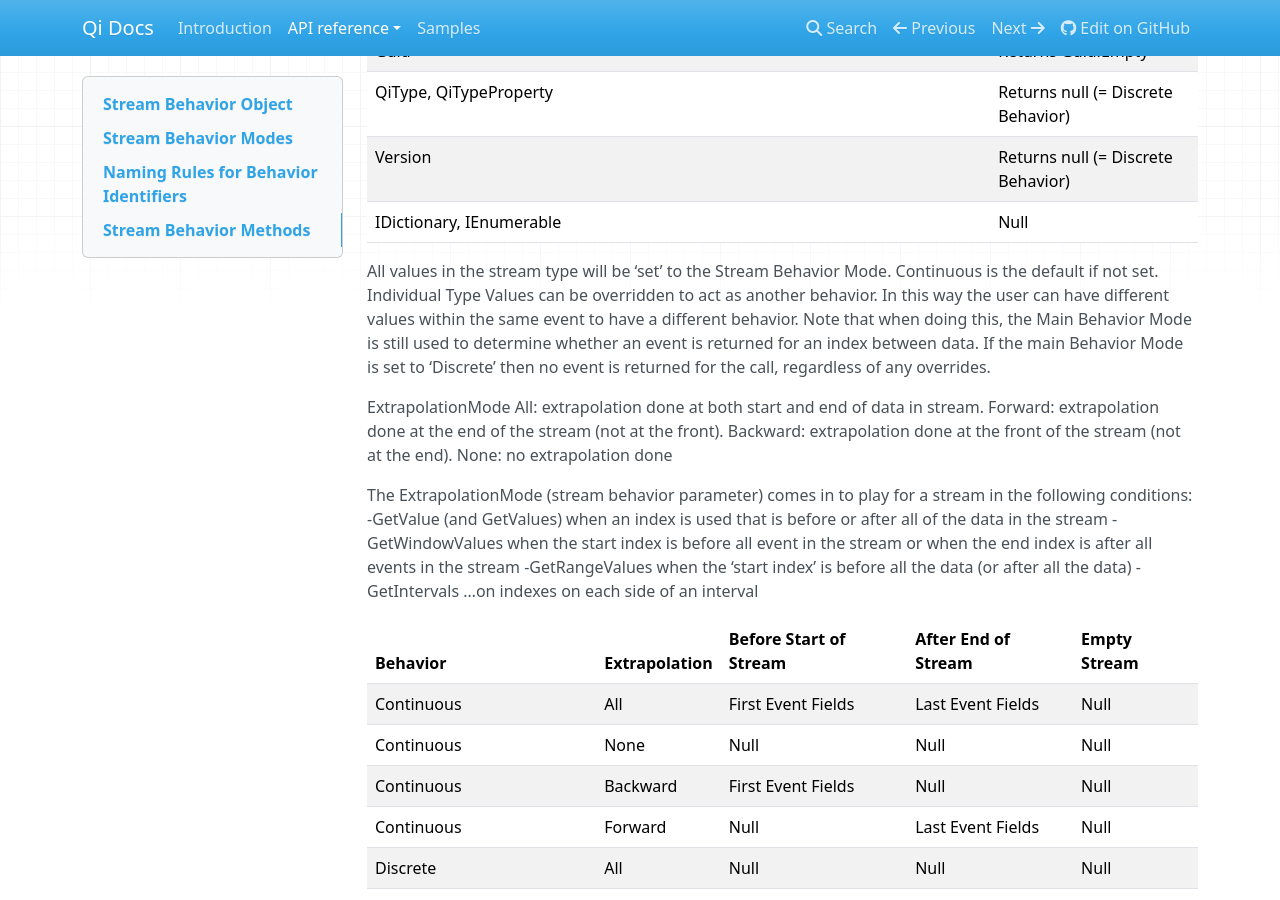
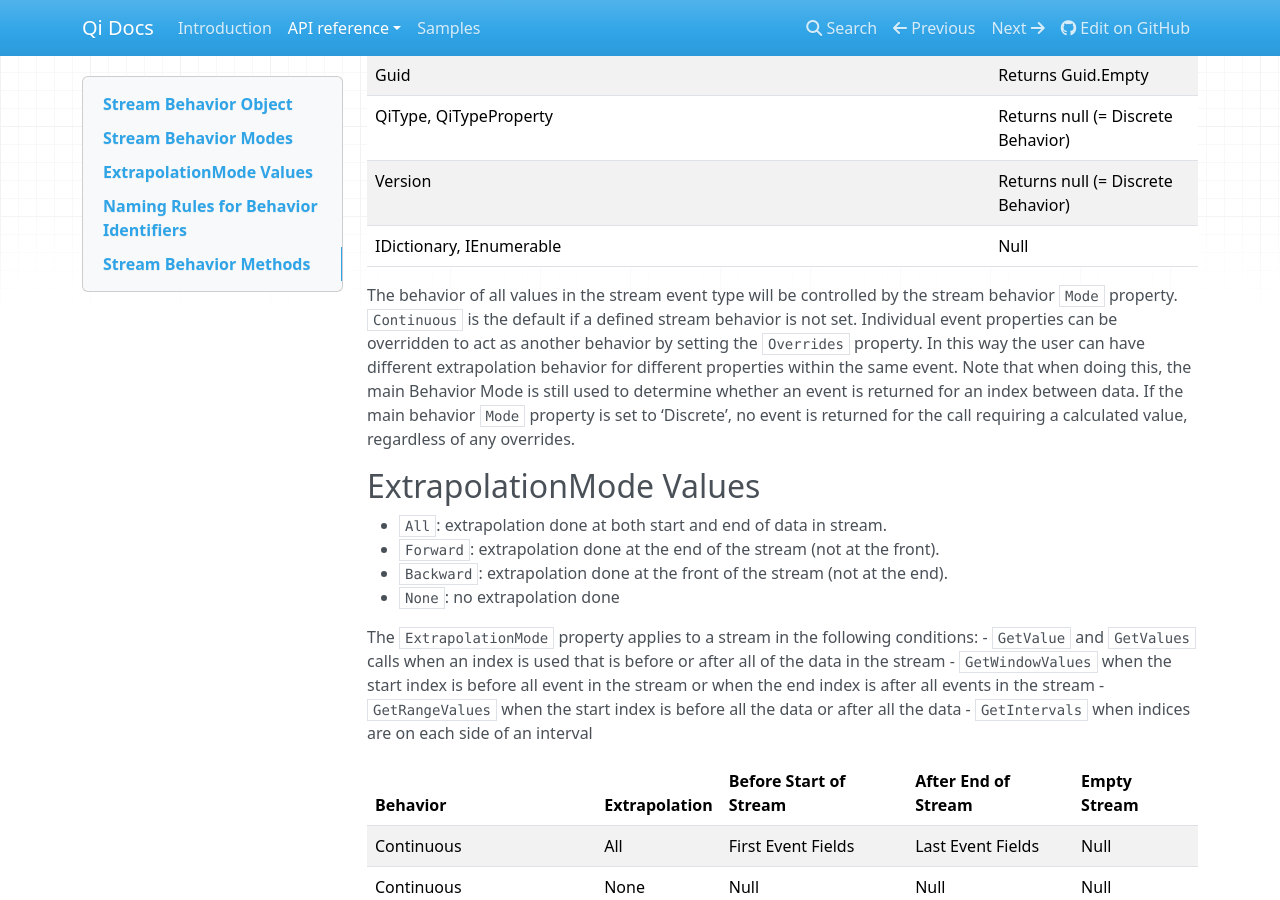
Before and after one commit to ssuryanarayanan/Qi-Docs, an MkDocs documentation site: the page built from docs/StreamBehaviors.md, in a window 1280 px wide and 900 px high, scrolled down 2053 px. Built offline with MkDocs 1.6.1, drawn with Linux system fonts in a browser that asks for light colours; nearby versions of some CDN libraries; old or Windows-style settings are respelled for this version of MkDocs; some of the changed text lies outside the part shown.

Commit message:
Formatting fixes

````diff
--- a/docs/StreamBehaviors.md
+++ b/docs/StreamBehaviors.md
@@ -1,12 +1,12 @@
-The Stream Behavior is applied to a stream and effects how certain data read operations will be performed. The Stream Behavior must first be defined and then can be applied to the stream when it is created (GetOrCreateStream method) or updated (UpdateStream method). Stream Behavior is always referenced with its Id.
+Stream behaviors are applied to streams to effects how certain data read operations will be performed. A stream behavior must first be defined and then can be applied to a stream when it is created (`GetOrCreateStream` method) or updated (`UpdateStream` method). A stream behavior is always referenced with its `Id` property.
 
-The Stream Behavior can be changed between reads to change how the read acts. The Stream could also be set to use a different Stream Behavior.
+A stream behavior can be changed between reads to change how the read acts. A stream can also change the stream behavior it references at any time.
 
-The default behavior for a stream (when a defined Stream Behavior is not applied to the stream) is Mode = ‘Continuous’ and Extrapolation = ‘All’.
+The default behavior for a stream (when a defined stream behavior is not applied to the stream) is `Mode = ‘Continuous’` and `ExtrapolationMode = ‘All’`.
 
 ## Stream Behavior Object
 
-```c#
+```
 QiStreamExtrapolation ExtrapolationMode
 string Id
 QiStreamMode Mode { get; set; }
@@ -16,8 +16,8 @@ IList<QiStreamBehaviorOverride> Overrides
 
 - `Id` -- unique identifier used to reference this behavior
 - `Name` -- Optional descriptor
-- `Mode` -- behavior setting to be applied to all ‘value’ parameters in the Type of Stream to which this is applied
-- `ExtrapolationMode` --
+- `Mode` -- behavior setting to be applied to all ‘value’ properties of events in the stream to which this is applied
+- `ExtrapolationMode` -- controls extrapolation behavior on the ends of a range
 - `Overrides` -- A list of overrides to specific properties
 
 
@@ -36,12 +36,12 @@ IList<QiStreamBehaviorOverride> Overrides
 
 
 The `QiStreamBehaviorOverride` object has the following structure:
-```c#
+```
 string QiTypePropertyId
 QiStreamMode Mode
 ```
 
-It is used to apply a behavior override to a specific property of an event, rather than all properties of the event.
+It is used to apply a behavior override to a specific property or properties of an event, rather than all properties of the event.
 
 
 ## Stream Behavior Modes
@@ -52,7 +52,7 @@ When running a query method, if an index lands between 2 values in the stream, t
 - StepwiseContinuousTrailing value is obtained from next event.
 - Discrete:  NULL value is returned
 
-There are cases where ‘null’ cannot be used. For example when a GetValue call is done on a stream that has a behavior using a Continuous Mode and a element with a Discrete override it will attempt to set this Discrete element to ‘null’.  But in cases where this cannot be done (i.e. a non-nullable type) then the default value will be used.
+There are cases where a null value cannot be used. For example when a `GetValue` call is made on a stream that has a behavior using a `Continuous` value for `Mode` and a property of the event type has a Discrete override, the call will attempt to set this Discrete property to ‘null’.  But in cases where this cannot be done (i.e. a non-nullable type) the default value will be used.
 
 The chart below describes how the Types act when the Behavior is set to Continuous:
 
@@ -71,19 +71,19 @@ The chart below describes how the Types act when the Behavior is set to Continuo
 | Version | Returns null (= Discrete Behavior) |
 | IDictionary, IEnumerable | Null |
 
-All values in the stream type will be ‘set’ to the Stream Behavior Mode. Continuous is the default if not set. Individual Type Values can be overridden to act as another behavior. In this way the user can have different values within the same event to have a different behavior.  Note that when doing this, the Main Behavior Mode is still used to determine whether an event is returned for an index between data. If the main Behavior Mode is set to ‘Discrete’ then no event is returned for the call, regardless of any overrides.
+The behavior of all values in the stream event type will be controlled by the stream behavior `Mode` property. `Continuous` is the default if a defined stream behavior is not set. Individual event properties can be overridden to act as another behavior by setting the `Overrides` property. In this way the user can have different extrapolation behavior for different properties within the same event.  Note that when doing this, the main Behavior Mode is still used to determine whether an event is returned for an index between data. If the main behavior `Mode` property is set to ‘Discrete’, no event is returned for the call requiring a calculated value, regardless of any overrides.
 
-ExtrapolationMode
-All:  extrapolation done at both start and end of data in stream. <DEFAULT>
-Forward: extrapolation done at the end of the stream (not at the front).
-Backward: extrapolation done at the front of the stream (not at the end).
-None: no extrapolation done
+##ExtrapolationMode Values
+- `All`:  extrapolation done at both start and end of data in stream. <DEFAULT>
+- `Forward`: extrapolation done at the end of the stream (not at the front).
+- `Backward`: extrapolation done at the front of the stream (not at the end).
+- `None`: no extrapolation done
 
-The ExtrapolationMode (stream behavior parameter) comes in to play for a stream in the following conditions:
--GetValue (and GetValues) when an index is used that is before or after all of the data in the stream
--GetWindowValues when the start index is before all event in the stream or when the end index  is after all events in the stream
--GetRangeValues when the ‘start index’ is before all the data (or after all the data)
--GetIntervals …on indexes on each side of an interval
+The `ExtrapolationMode` property applies to a stream in the following conditions:
+- `GetValue` and `GetValues` calls when an index is used that is before or after all of the data in the stream
+- `GetWindowValues` when the start index is before all event in the stream or when the end index  is after all events in the stream
+- `GetRangeValues` when the start index is before all the data or after all the data
+- `GetIntervals` when indices are on each side of an interval
 
 | Behavior | Extrapolation | Before Start of Stream | After End of Stream | Empty Stream |
 | -------- | ------------- | ---------------------- | ------------------- | ------------ |
@@ -167,7 +167,7 @@ Qi/Behaviors
 ```
 
 HTTP POST
-Body is serialized QiStreamBehavior entity
+Body is serialized `QiStreamBehavior` entity
 
 *Parameters*
 
@@ -187,7 +187,7 @@ Qi/Behaviors/{behaviorId}
 ```
 
 HTTP PUT
-Body is serialized QiStreamBehavior (updated)
+Body is a serialization of the updated `QiStreamBehavior`
 
 *Parameters*
 
@@ -196,17 +196,15 @@ Body is serialized QiStreamBehavior (updated)
 
 Permitted changes:
 
-•	Override list
-•	BehaviorMode
-•	ExtrapolationMode
-•	Name
+- Override list
+- BehaviorMode
+- ExtrapolationMode
+- Name
 
-An override list can be added to add, remove or change the override Mode on parameters within the type.
-UpdateBehavior replaces the stream’s existing behavior with entity.  If certain aspects of the existing behavior are meant to remain, they must be included in entity.
+An override list can be added to add, remove or change the `Mode` on properties within the type.
+UpdateBehavior replaces the stream’s existing behavior with `entity`.  If certain aspects of the existing behavior are meant to remain, they must be included in entity.
 
-This is a list of parameters from the `Type` (`QiTypePropertyId`) that are to be given different behaviors (`Mode`).  Each parameter.
-
-The overrides list is used in cases where the user desires the stream to have different behaviors for different values in the stream events.
+This is a list of properties from the event type (`QiTypePropertyId`) that are to be given different behaviors (`Mode`). The overrides list is used in cases where the user desires the stream to have different behaviors for different values in a stream's events.
 
 `Extrapolation`
 QiStreamExtrapolation can have one of 4 values.
````
